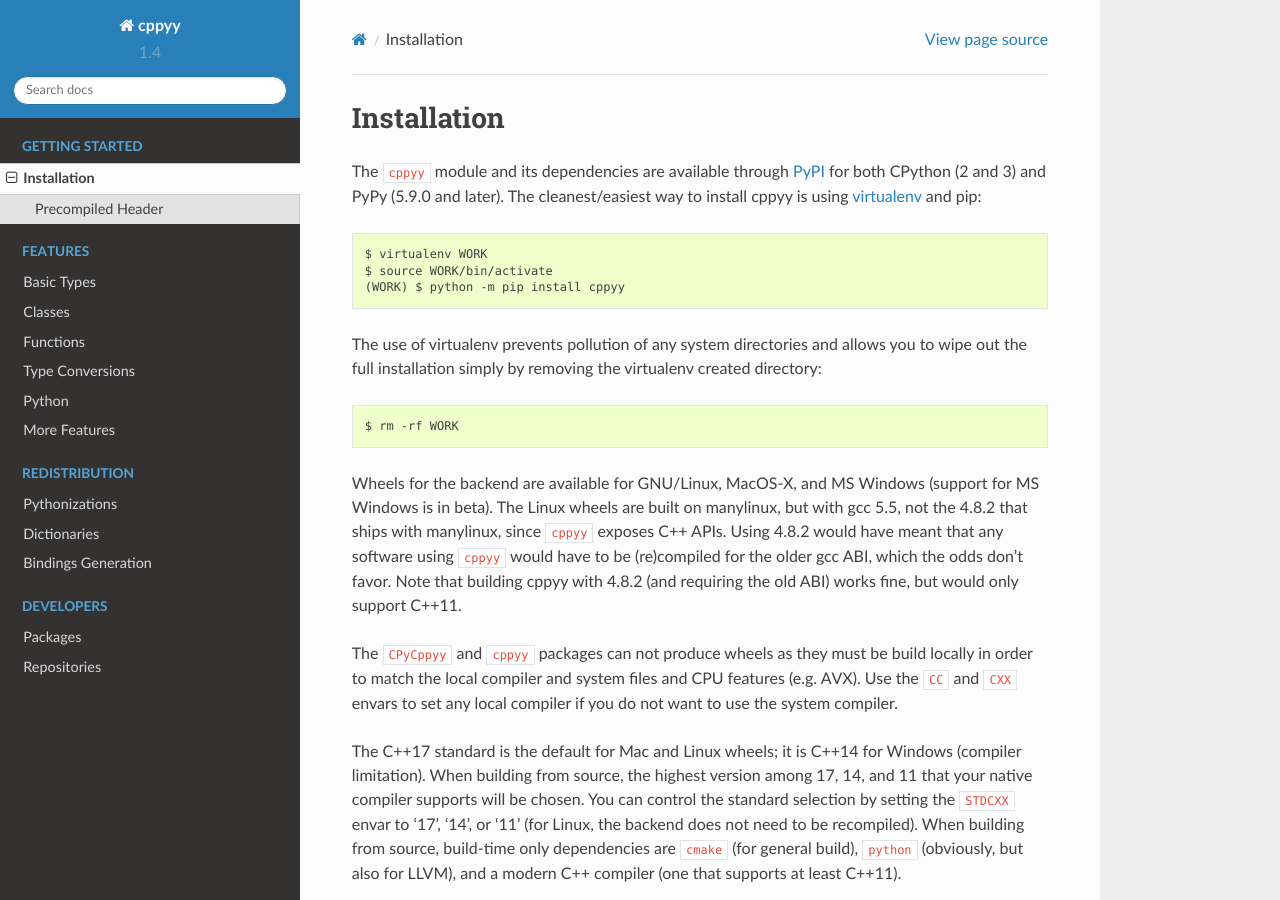
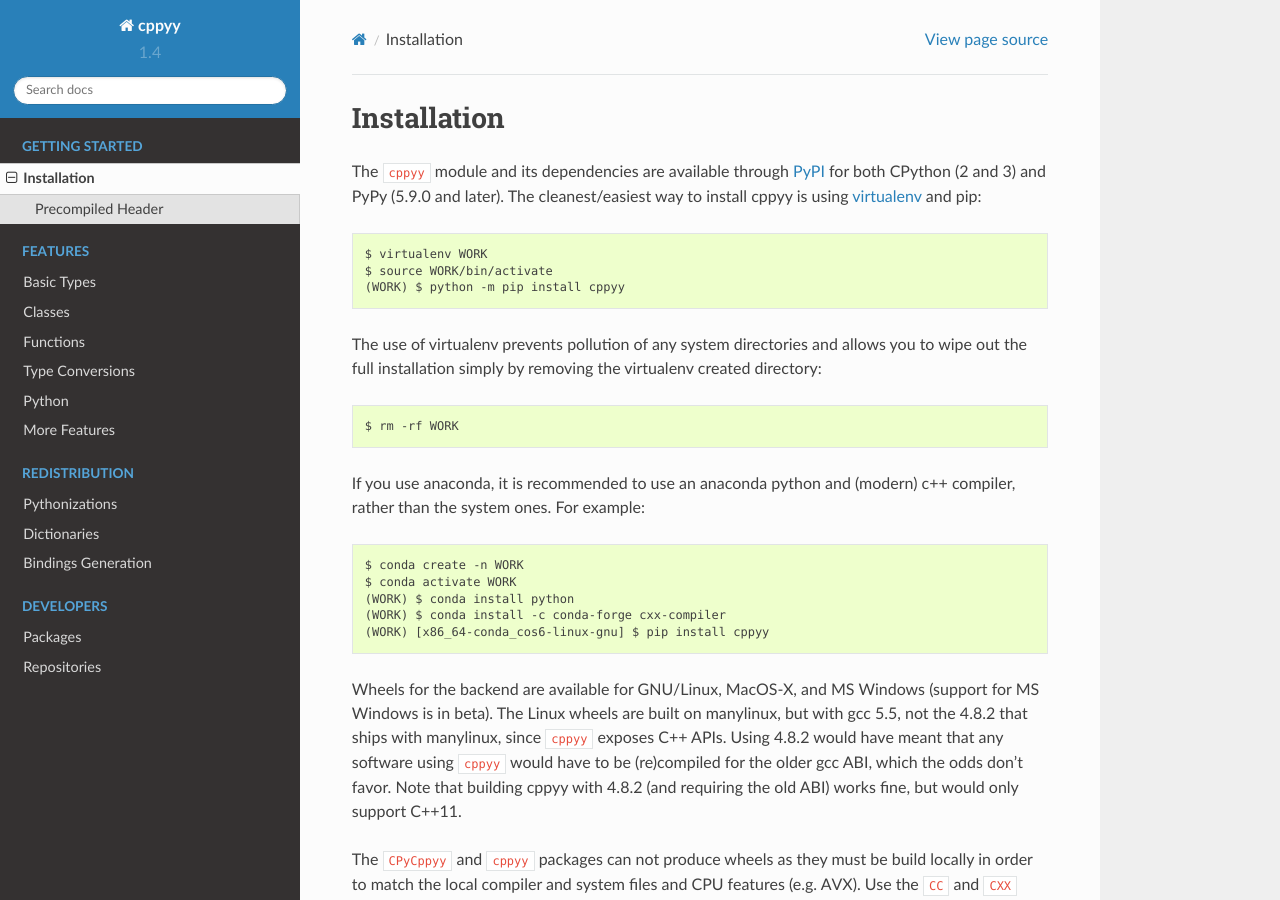
Before and after one commit to wlav/cppyy, a Sphinx documentation site: the page built from doc/source/installation.rst, in a window 1280 px wide and 900 px high. Built offline with Sphinx 7.4.7 and the Read the Docs theme 2.0.0, drawn with Linux system fonts in a browser that asks for light colours.

Commit message:
add instructions for use conda

```diff
--- a/doc/source/installation.rst
+++ b/doc/source/installation.rst
@@ -16,6 +16,16 @@ you to wipe out the full installation simply by removing the virtualenv
 created directory::
 
   $ rm -rf WORK
+
+If you use anaconda, it is recommended to use an anaconda python and (modern)
+c++ compiler, rather than the system ones.
+For example::
+
+ $ conda create -n WORK
+ $ conda activate WORK
+ (WORK) $ conda install python
+ (WORK) $ conda install -c conda-forge cxx-compiler
+ (WORK) [x86_64-conda_cos6-linux-gnu] $ pip install cppyy
 
 Wheels for the backend are available for GNU/Linux, MacOS-X, and MS Windows
 (support for MS Windows is in beta).
```
